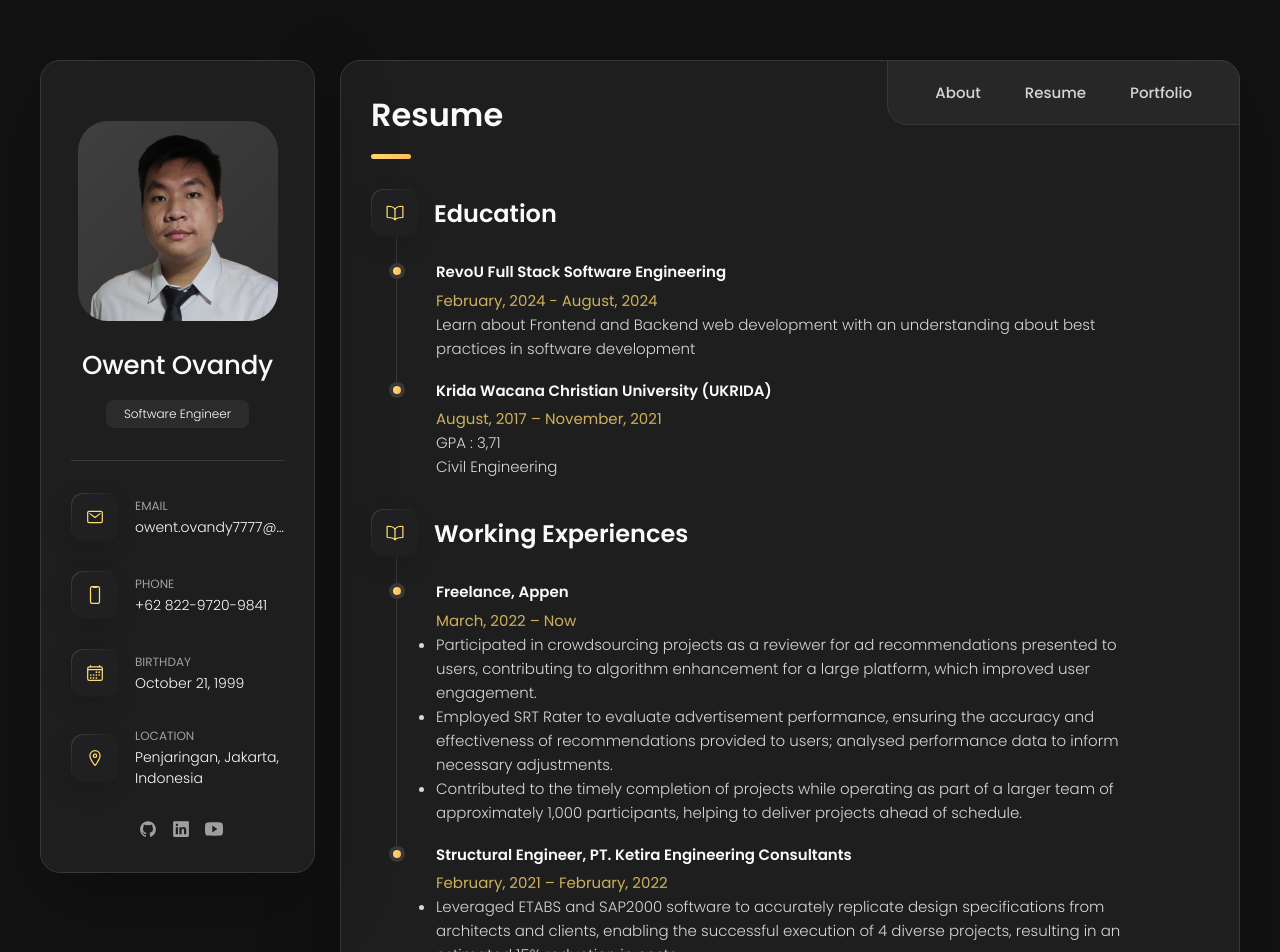
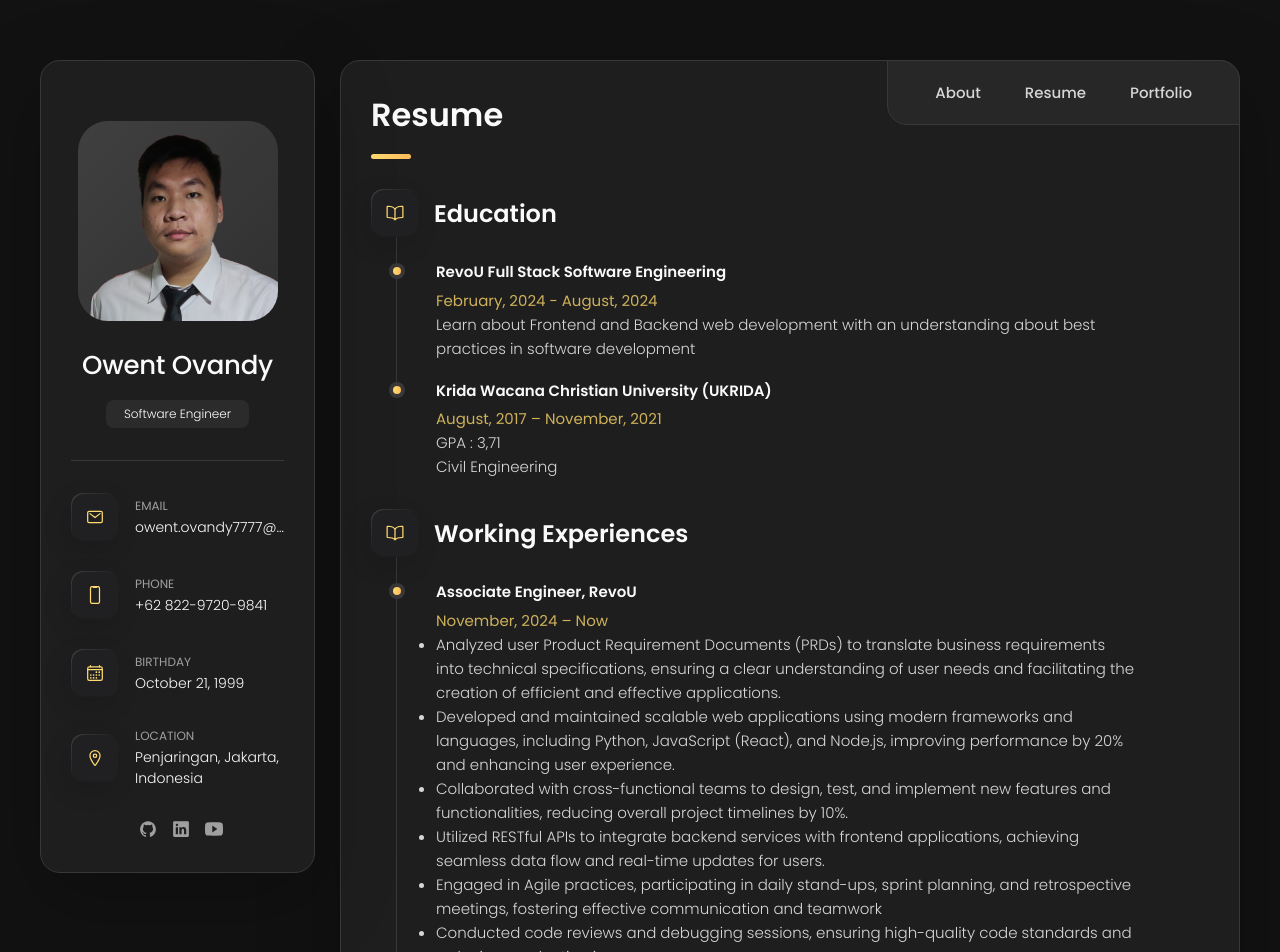
Before and after one commit to OnLeeTwo/owent-ovandy-portfolio, a Next.js app: page /resume in a window 1280 px wide. Shown: the top 952 px of the page. Built offline with nearby package versions, Linux system fonts and the light colour scheme.

Commit message:
modified resume

```diff
--- a/src/app/resume/page.js
+++ b/src/app/resume/page.js
@@ -55,9 +55,54 @@ const Resume = () => {
 
           <ol className="timeline-list">
             <li className="timeline-item">
+              <h4 className="h4 timeline-item-title">
+                Associate Engineer, RevoU
+              </h4>
+
+              <span>November, 2024 – Now</span>
+
+              <p className="timeline-text">
+                <ul>
+                  <li style={{ listStyleType: "disc" }}>
+                    Analyzed user Product Requirement Documents (PRDs) to
+                    translate business requirements into technical
+                    specifications, ensuring a clear understanding of user needs
+                    and facilitating the creation of efficient and effective
+                    applications.
+                  </li>
+                  <li style={{ listStyleType: "disc" }}>
+                    Developed and maintained scalable web applications using
+                    modern frameworks and languages, including Python,
+                    JavaScript (React), and Node.js, improving performance by
+                    20% and enhancing user experience.
+                  </li>
+                  <li style={{ listStyleType: "disc" }}>
+                    Collaborated with cross-functional teams to design, test,
+                    and implement new features and functionalities, reducing
+                    overall project timelines by 10%.
+                  </li>
+                  <li style={{ listStyleType: "disc" }}>
+                    Utilized RESTful APIs to integrate backend services with
+                    frontend applications, achieving seamless data flow and
+                    real-time updates for users.
+                  </li>
+                  <li style={{ listStyleType: "disc" }}>
+                    Engaged in Agile practices, participating in daily
+                    stand-ups, sprint planning, and retrospective meetings,
+                    fostering effective communication and teamwork
+                  </li>
+                  <li style={{ listStyleType: "disc" }}>
+                    Conducted code reviews and debugging sessions, ensuring
+                    high-quality code standards and reducing production issues.
+                  </li>
+                </ul>
+              </p>
+            </li>
+
+            <li className="timeline-item">
               <h4 className="h4 timeline-item-title">Freelance, Appen</h4>
 
-              <span>March, 2022 – Now</span>
+              <span>March, 2023 – Now</span>
 
               <p className="timeline-text">
                 <ul>
@@ -87,7 +132,7 @@ const Resume = () => {
                 Structural Engineer, PT. Ketira Engineering Consultants
               </h4>
 
-              <span>February, 2021 – February, 2022</span>
+              <span>February, 2022 – February, 2023</span>
 
               <p className="timeline-text">
                 <ul>
```
